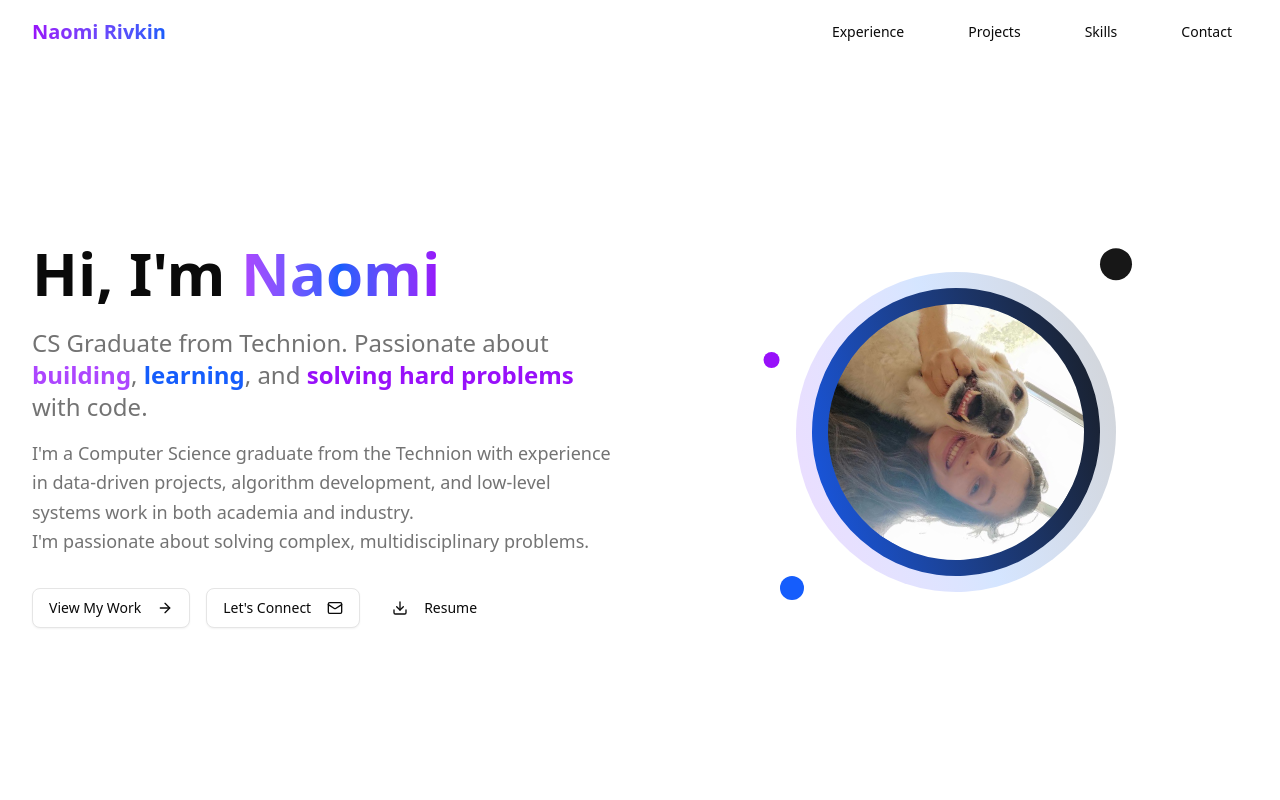
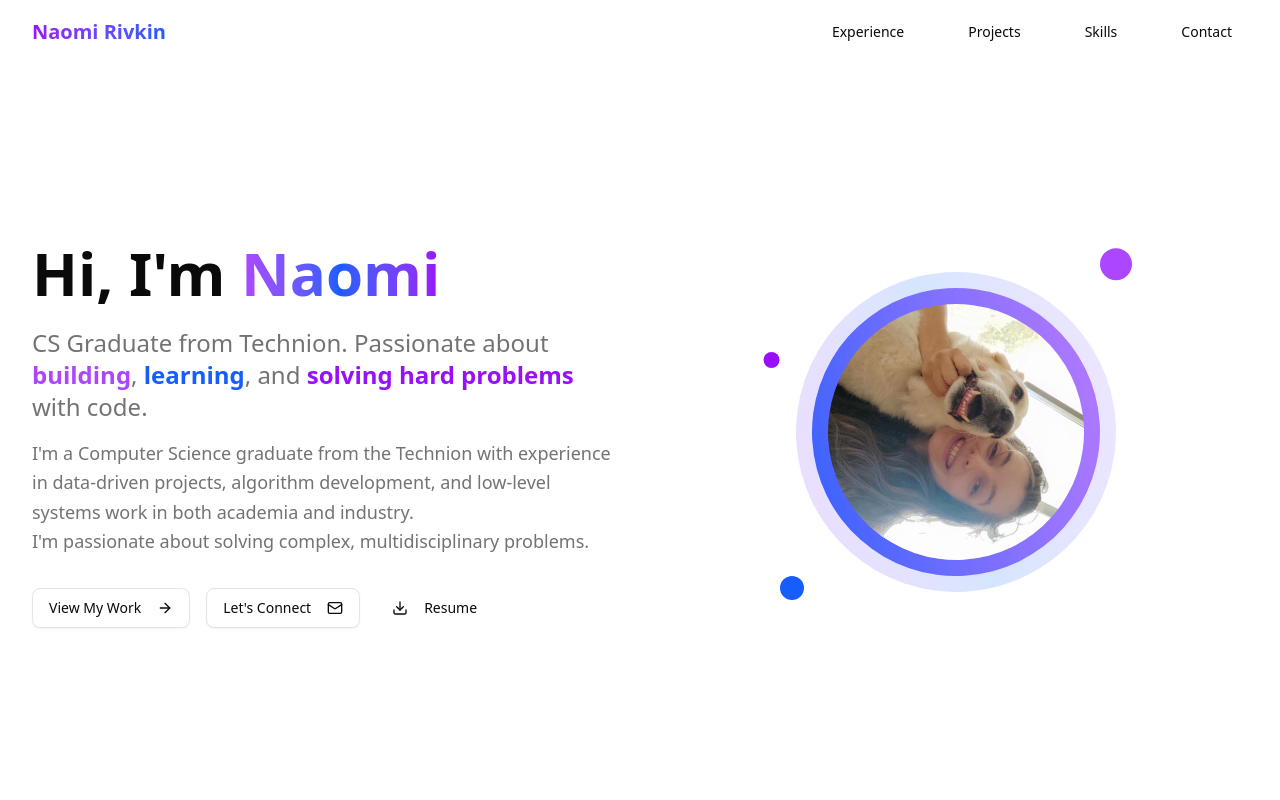
Before and after one commit to NaomiRiv/naomi-portfolio, a React (Vite) app: page / in a window 1280 px wide. Shown: the top 800 px of the page. Built offline with nearby package versions, Linux system fonts and the light colour scheme.

Commit message:
Update hero section colors

```diff
--- a/src/components/sections/hero.tsx
+++ b/src/components/sections/hero.tsx
@@ -118,7 +118,7 @@ export function Hero() {
           >
             <div className="relative">
               <motion.div
-                className="w-80 h-80 rounded-full bg-gradient-to-br from-primary/20 via-blue-500/20 to-purple-500/20 flex items-center justify-center overflow-hidden"
+                className="w-80 h-80 rounded-full bg-gradient-to-br from-purple-400/20 via-blue-500/20 to-purple-500/20 flex items-center justify-center overflow-hidden"
                 animate={{ rotate: [0, 360] }}
                 transition={{
                   duration: 20,
@@ -126,7 +126,7 @@ export function Hero() {
                   ease: "linear",
                 }}
               >
-                <div className="w-72 h-72 rounded-full bg-gradient-to-br from-primary to-blue-600 flex items-center justify-center overflow-hidden">
+                <div className="w-72 h-72 rounded-full bg-gradient-to-br from-purple-400 to-blue-600 flex items-center justify-center overflow-hidden">
                   <img
                     src="image.png"
                     alt="Naomi Rivkin"
@@ -137,7 +137,7 @@ export function Hero() {
 
               {/* Floating Elements */}
               <motion.div
-                className="absolute -top-4 -right-4 w-8 h-8 bg-primary rounded-full"
+                className="absolute -top-4 -right-4 w-8 h-8 bg-purple-500 rounded-full"
                 animate={{ y: [0, -10, 0] }}
                 transition={{
                   duration: 2,
```
